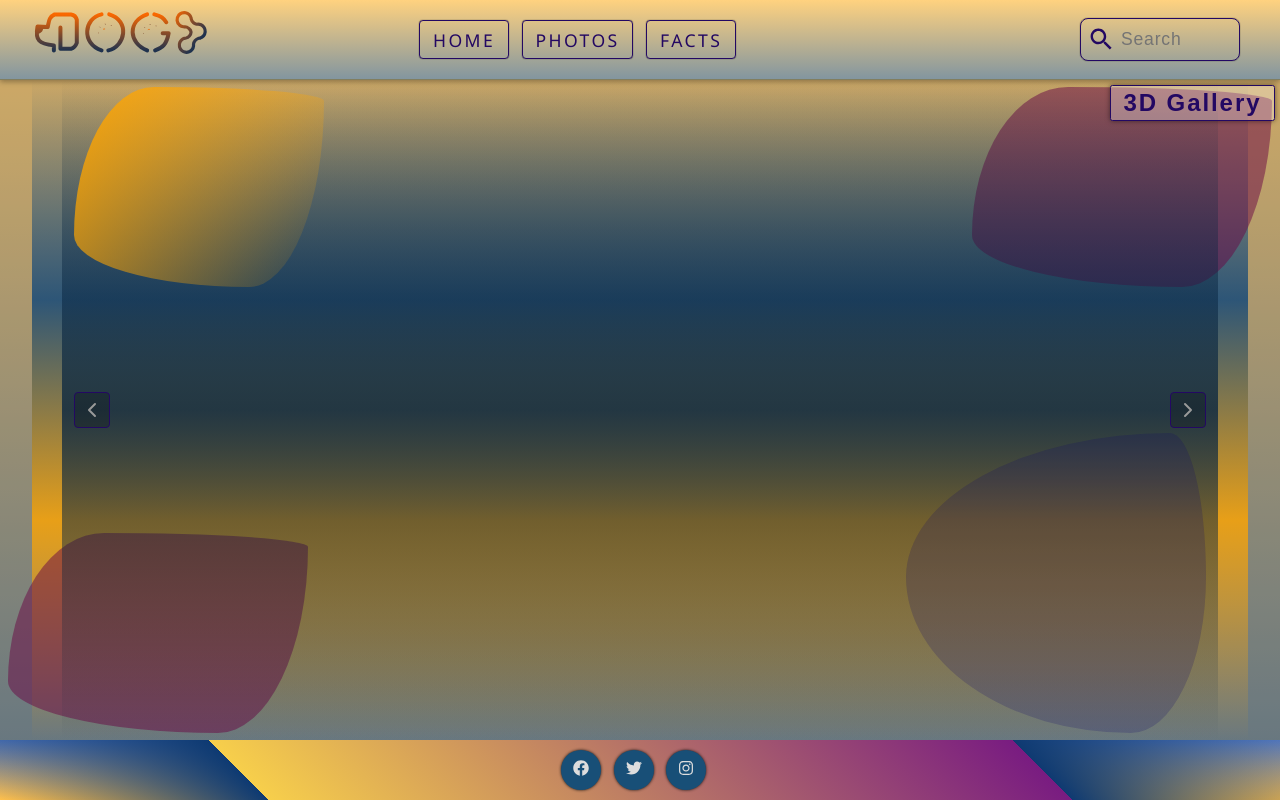
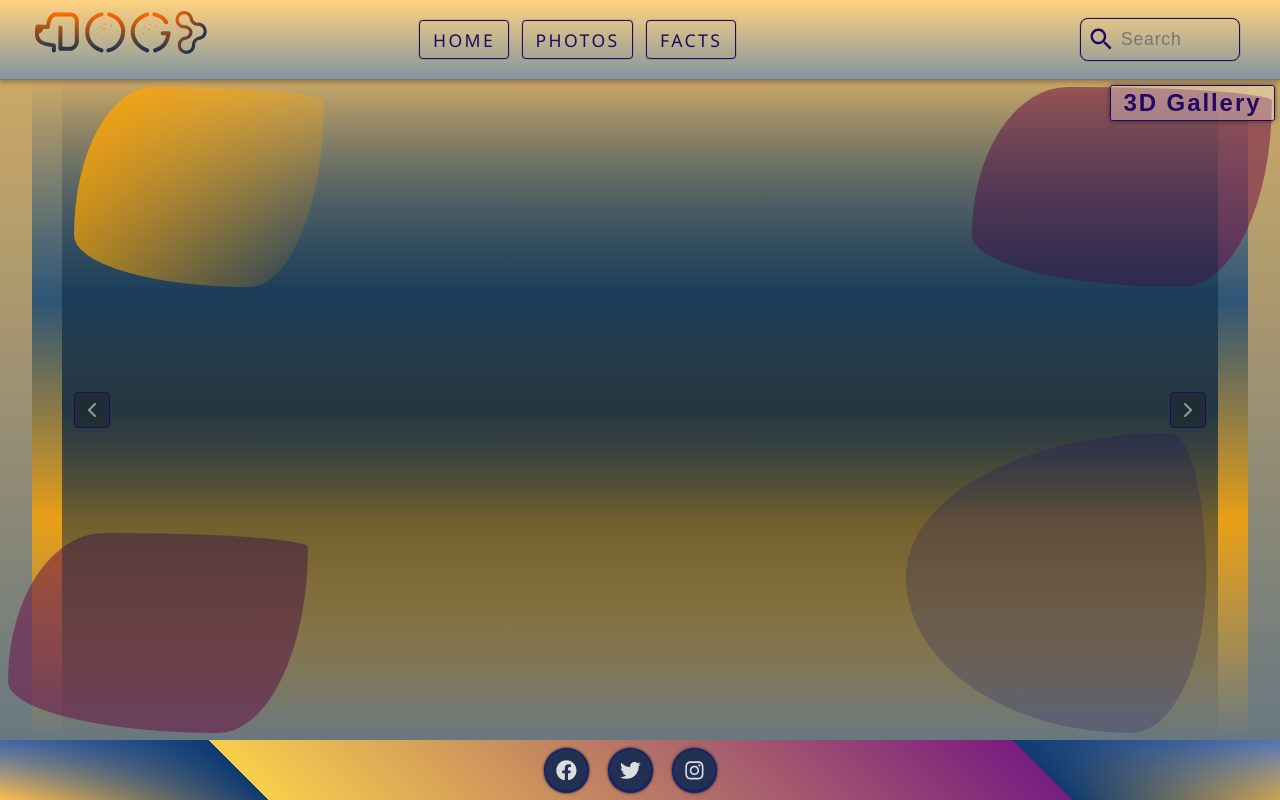
Before and after one commit to DalpatRathore/dogs-web, a React (Create React App) app: page / in a window 1280 px wide. Built offline with nearby package versions, Linux system fonts and the light colour scheme.

Commit message:
Added scroll progress-bar and fixed sm icon

```diff
--- a/src/components/footer/Footer.css
+++ b/src/components/footer/Footer.css
@@ -2,12 +2,13 @@
   height: var(--footerHeight);
   background: -webkit-gradient(linear, left top, left bottom, from(rgba(6, 59, 158, 0.7)), to(rgba(255, 165, 0, 0.7)));
   background: linear-gradient(180deg, rgba(6, 59, 158, 0.7), rgba(255, 165, 0, 0.7));
+  overflow: hidden;
 }
 
 .footer__container {
   height: 100%;
   background: linear-gradient(45deg, transparent, #0e3a72 20%, #f7cf4b 20%, #791c81 80%, #0e3a72 80%, transparent);
-  max-width: 1920px;
+  max-width: 1900px;
   margin: 0 auto;
   display: -webkit-box;
   display: -ms-flexbox;
@@ -36,11 +37,12 @@
   -webkit-box-pack: center;
       -ms-flex-pack: center;
           justify-content: center;
+  list-style: none;
   width: 2.5rem;
   height: 2.5rem;
   border-radius: 50%;
   margin-right: 0.8rem;
-  background: #184f77;
+  background: #172368;
   -webkit-box-shadow: 0 0 3px #111;
           box-shadow: 0 0 3px #111;
   -webkit-transition: background 0.3s ease, -webkit-box-shadow 0.3s ease-out;
@@ -51,20 +53,46 @@
 }
 
 .footer__socialIcon span {
-  display: inline-block;
-  font-size: 1rem;
+  display: -webkit-box;
+  display: -ms-flexbox;
+  display: flex;
+  -webkit-box-align: center;
+      -ms-flex-align: center;
+          align-items: center;
+  -webkit-box-pack: center;
+      -ms-flex-pack: center;
+          justify-content: center;
+  background: rgba(41, 58, 71, 0.6);
+  width: 90%;
+  height: 90%;
+  border-radius: 50%;
+  font-size: 1.1rem;
   color: #ddd;
   -webkit-transition: color 0.3s linear;
   transition: color 0.3s linear;
 }
 
 .footer__socialIcon:hover {
-  background: maroon;
-  -webkit-box-shadow: 1px 1px 5px #111;
-          box-shadow: 1px 1px 5px #111;
+  background: #33084d;
+  -webkit-box-shadow: 0px 0px 3px #111;
+          box-shadow: 0px 0px 3px #111;
 }
 
 .footer__socialIcon:hover span {
   color: #fff;
 }
+
+@media screen and (min-width: 1024px) {
+  .footer__socialIcon {
+    width: 2.8rem;
+    height: 2.8rem;
+    border-radius: 50%;
+    margin-right: 1.2rem;
+  }
+  .footer__socialIcon span {
+    width: 90%;
+    height: 90%;
+    font-size: 1.3rem;
+  }
+}
 /*# sourceMappingURL=Footer.css.map */
--- a/src/components/footer/Footer.scss
+++ b/src/components/footer/Footer.scss
@@ -5,6 +5,7 @@
     rgba(6, 59, 158, 0.7),
     rgba(255, 165, 0, 0.7)
   );
+  overflow: hidden;
   &__container {
     height: 100%;
     background: linear-gradient(
@@ -16,9 +17,8 @@
       rgb(14, 58, 114) 80%,
       transparent
     );
-    max-width: 1920px;
+    max-width: 1900px;
     margin: 0 auto;
-
     display: flex;
     align-items: center;
     justify-content: center;
@@ -30,24 +30,30 @@
     display: flex;
     align-items: center;
     justify-content: center;
+    list-style: none;
     width: 2.5rem;
     height: 2.5rem;
     border-radius: 50%;
     margin-right: 0.8rem;
-    background: hsl(205, 66%, 28%);
+    background: rgb(23, 35, 104);
     box-shadow: 0 0 3px #111;
     transition: background 0.3s ease, box-shadow 0.3s ease-out;
     cursor: pointer;
     & span {
-      display: inline-block;
-      font-size: 1rem;
+      display: flex;
+      align-items: center;
+      justify-content: center;
+      background: rgba(41, 58, 71, 0.6);
+      width: 90%;
+      height: 90%;
+      border-radius: 50%;
+      font-size: 1.1rem;
       color: #ddd;
       transition: color 0.3s linear;
     }
     &:hover {
-      background: maroon;
-      box-shadow: 1px 1px 5px #111;
-
+      background: rgb(51, 8, 77);
+      box-shadow: 0px 0px 3px #111;
       & span {
         color: #fff;
       }
@@ -55,7 +61,18 @@
   }
 }
 
-// @media screen and (min-width: 768px) {
-//   .footer {
-//   }
-// }
+@media screen and (min-width: 1024px) {
+  .footer {
+    &__socialIcon {
+      width: 2.8rem;
+      height: 2.8rem;
+      border-radius: 50%;
+      margin-right: 1.2rem;
+      & span {
+        width: 90%;
+        height: 90%;
+        font-size: 1.3rem;
+      }
+    }
+  }
+}
--- a/src/components/scroll-progress/ScrollProgress.js
+++ b/src/components/scroll-progress/ScrollProgress.js
@@ -2,33 +2,39 @@ import React from "react";
 import { motion } from "framer-motion";
 
 const ScrollProgress = props => {
-  const { isComplete, pathLength } = props;
+  const { pathLength } = props;
 
   return (
-    <svg width="50" height="50" viewBox="0 0 60 60">
+    <svg
+      className="progress"
+      viewBox="0 0 1920 15"
+      fill="none"
+      xmlns="http://www.w3.org/2000/svg"
+    >
       <motion.path
-        fill="none"
-        strokeWidth="5"
-        stroke="orange"
-        strokeDasharray="0 1"
-        d="M 0, 20 a 20, 20 0 1,0 40,0 a 20, 20 0 1,0 -40,0"
+        d="M1910 8C442.029 8 31.6789 8 10 8"
+        stroke="url(#paint0progress_linear)"
+        strokeWidth="11"
+        strokeLinecap="round"
+        strokeLinejoin="round"
         style={{
           pathLength,
-          rotate: 90,
-          translateX: 5,
-          translateY: 5,
-          scaleX: -1, // Reverse direction of line animation
+          scaleX: -1,
         }}
       />
-      <motion.path
-        fill="none"
-        strokeWidth="5"
-        stroke="orange"
-        d="M14,26 L 22,33 L 35,16"
-        initial={false}
-        strokeDasharray="0 1"
-        animate={{ pathLength: isComplete ? 1 : 0 }}
-      />
+      <defs>
+        <linearGradient
+          id="paint0progress_linear"
+          x1="962.323"
+          y1="17.5"
+          x2="962.323"
+          y2="0.5"
+          gradientUnits="userSpaceOnUse"
+        >
+          <stop stopColor="#FA6800" />
+          <stop offset="1" stopColor="#1F324E" />
+        </linearGradient>
+      </defs>
     </svg>
   );
 };
--- a/src/pages/facts/Facts.css
+++ b/src/pages/facts/Facts.css
@@ -33,14 +33,13 @@
   position: -webkit-sticky;
   position: sticky;
   top: var(--headerHeight);
+  margin: 0 auto;
   width: 100%;
+  max-width: 1900px;
   height: 3.5rem;
   z-index: 999;
-  background: rgba(0, 0, 0, 0.5);
-  -webkit-backdrop-filter: blur(5px);
-          backdrop-filter: blur(5px);
+  background: #445;
   font-family: Cambria, sans-serif;
-  border-bottom: 1px solid #445;
   display: -webkit-box;
   display: -ms-flexbox;
   display: flex;
@@ -69,10 +68,27 @@
 
 .facts__scrollProgressContainer {
   position: absolute;
-  top: 20%;
-  left: 3%;
-  height: 100%;
-  margin-right: 0.5rem;
+  bottom: 0%;
+  left: 0%;
+  width: 100%;
+  height: 0.4rem;
+  background: rgba(189, 195, 199, 0.4);
+  background: -webkit-gradient(linear, left top, left bottom, from(rgba(189, 195, 199, 0.5)), color-stop(50%, rgba(189, 195, 199, 0.75)), to(rgba(189, 195, 199, 0.5)));
+  background: linear-gradient(180deg, rgba(189, 195, 199, 0.5) 0%, rgba(189, 195, 199, 0.75) 50%, rgba(189, 195, 199, 0.5) 100%);
+  border: 1px solid rgba(31, 50, 78, 0.75);
+  display: -webkit-box;
+  display: -ms-flexbox;
+  display: flex;
+  -webkit-box-align: center;
+      -ms-flex-align: center;
+          align-items: center;
+  -webkit-box-pack: start;
+      -ms-flex-pack: start;
+          justify-content: flex-start;
+}
+
+.facts__scrollProgressContainer .progress {
+  width: 100%;
 }
 
 .facts__btnCount {
@@ -169,7 +185,7 @@
   margin: 0 0.3rem;
   padding: 0.5rem 0.2rem;
   border-radius: 0.25rem;
-  border: 0.11rem solid #454646;
+  border: 0.11rem solid rgba(38, 39, 39, 0.8);
   color: #fff;
   font-size: 0.9rem;
 }
@@ -177,7 +193,7 @@
 .facts__result > span {
   letter-spacing: 0.2rem;
   padding: 0.3rem;
-  border: 0.5px solid #454646;
+  border: 0.5px solid rgba(38, 39, 39, 0.5);
 }
 
 .facts__result > span:nth-child(1) {
@@ -198,7 +214,7 @@
 .facts__container {
   margin: 3rem auto 5rem auto;
   width: 85vw;
-  max-width: 1920px;
+  max-width: 1900px;
   display: -webkit-box;
   display: -ms-flexbox;
   display: flex;
@@ -340,7 +356,7 @@
   top: 50%;
   left: 50%;
   width: 100%;
-  max-width: 1920px;
+  max-width: 1900px;
   height: 100%;
   display: -webkit-box;
   display: -ms-flexbox;
@@ -360,6 +376,9 @@
   .facts__pagination {
     height: 4rem;
     letter-spacing: 0.12rem;
+  }
+  .facts__scrollProgressContainer {
+    height: 0.7rem;
   }
   .facts__btnCount {
     width: 3.5rem;
@@ -390,7 +409,7 @@
   .facts__result > span {
     letter-spacing: 0.2rem;
     padding: 0.3rem;
-    border: 1px solid #454646;
+    border: 1px solid rgba(38, 39, 39, 0.5);
   }
   .facts__container {
     width: 90vw;
@@ -456,6 +475,13 @@
 }
 
 @media screen and (min-width: 1024px) {
+  .facts__pagination {
+    height: 4.5rem;
+    letter-spacing: 0.12rem;
+  }
+  .facts__scrollProgressContainer {
+    height: 0.95rem;
+  }
   .facts__container {
     width: 90vw;
     -webkit-box-orient: horizontal;
@@ -479,4 +505,13 @@
     font-size: 1rem;
   }
 }
+
+@media screen and (min-width: 1440px) {
+  .facts__pagination {
+    height: 5.5rem;
+  }
+  .facts__scrollProgressContainer {
+    height: 1.2rem;
+  }
+}
 /*# sourceMappingURL=Facts.css.map */
--- a/src/pages/search/Search.css
+++ b/src/pages/search/Search.css
@@ -73,7 +73,7 @@
           justify-content: center;
   margin: 3rem auto 1rem auto;
   width: 95vw;
-  max-width: 1920px;
+  max-width: 1900px;
 }
 
 .search__info {
@@ -135,7 +135,7 @@
   top: 50%;
   left: 50%;
   width: 100%;
-  max-width: 1920px;
+  max-width: 1900px;
   height: 100%;
   display: -webkit-box;
   display: -ms-flexbox;
--- a/src/pages/search/Search.scss
+++ b/src/pages/search/Search.scss
@@ -58,7 +58,7 @@
     justify-content: center;
     margin: 3rem auto 1rem auto;
     width: 95vw;
-    max-width: 1920px;
+    max-width: 1900px;
   }
   &__info {
     width: 90%;
@@ -122,7 +122,7 @@
     top: 50%;
     left: 50%;
     width: 100%;
-    max-width: 1920px;
+    max-width: 1900px;
     height: 100%;
     display: flex;
     align-items: center;
```
Also changed, not shown: src/pages/facts/Facts.scss (+46 -12 lines), 2 other files (tests, documents, lock files or other folders).
